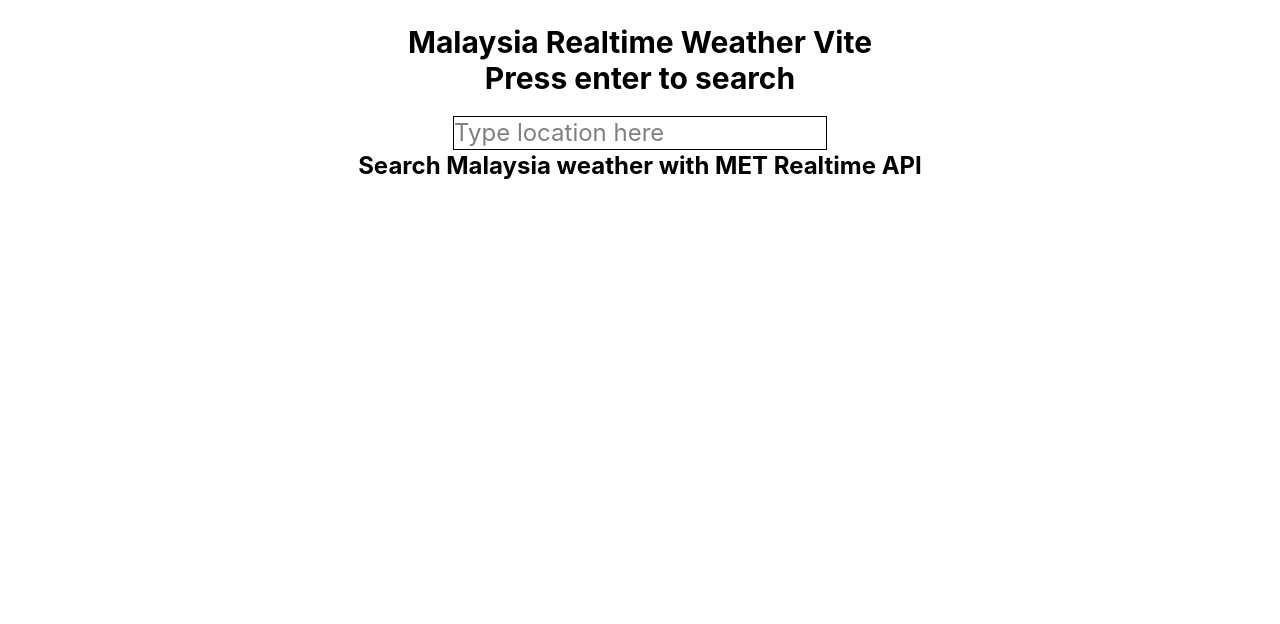
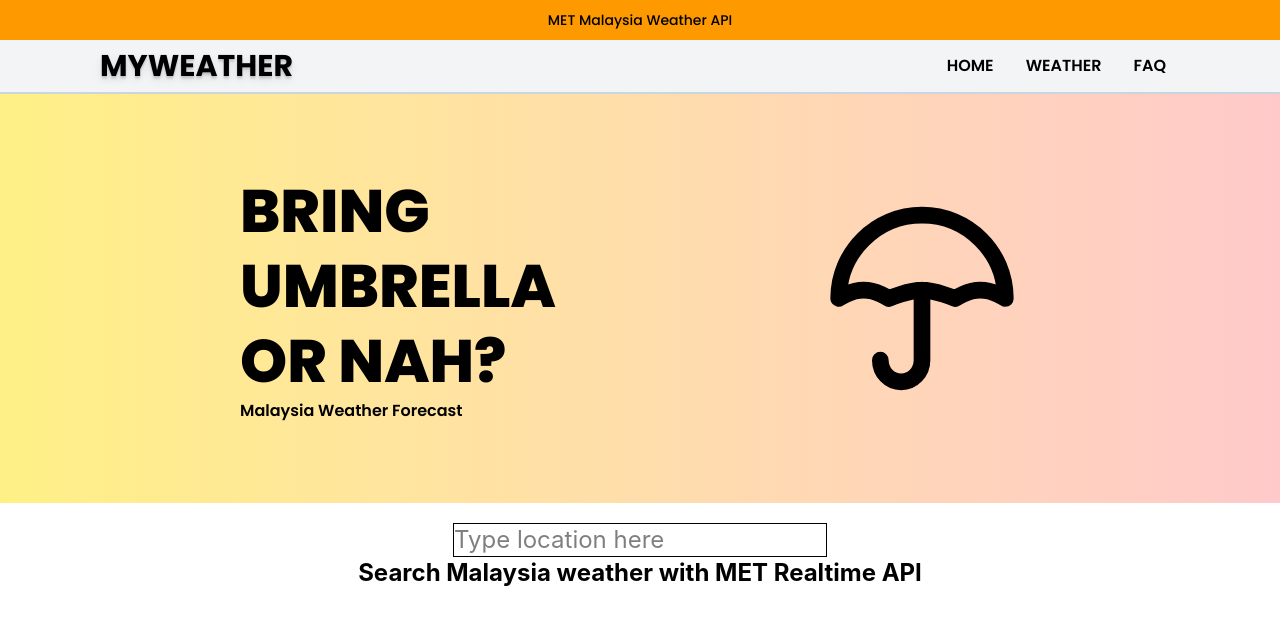
Before and after one commit to LeftCrosz/vue-malaysia-weather, a Vue app: page / in a window 1280 px wide. Shown: the top 624 px of the page. Built offline with nearby package versions, Linux system fonts and the light colour scheme.

Commit message:
Add navigation and header components; update styles and structure

```diff
--- a/index.html
+++ b/index.html
@@ -6,6 +6,12 @@
     <meta name="viewport" content="width=device-width, initial-scale=1.0" />
     <title>Malaysia Weather</title>
     <link rel="stylesheet" href="style.css" />
+    <link rel="preconnect" href="https://fonts.googleapis.com" />
+    <link rel="preconnect" href="https://fonts.gstatic.com" crossorigin />
+    <link
+      href="https://fonts.googleapis.com/css2?family=Poppins:wght@400;500;600;700;800&display=swap"
+      rel="stylesheet"
+    />
   </head>
   <body>
     <div id="app"></div>
--- a/src/App.vue
+++ b/src/App.vue
@@ -1,12 +1,13 @@
 <script setup lang="ts">
-import Home from './components/Home.vue'
+import Nav from './components/Navigation.vue'
+import Home from './components/Header.vue'
 import WeatherWidget from './components/WeatherWidget.vue'
 </script>
 
 <template>
-  <div class="p-6 ">
+  <div>
+    <Nav />
     <Home />
     <WeatherWidget />
   </div>
-
 </template>
--- /dev/null
+++ b/src/components/Header.vue
@@ -0,0 +1,34 @@
+<script setup lang="ts"></script>
+
+<template>
+  <section
+    class="flex flex-col md:flex-row font-[Poppins] p-6 sm:p-10 lg:p-20 gap-6 bg-linear-to-r from-yellow-200 to-red-200"
+  >
+    <div class="flex flex-col lg:items-start sm:items-center justify-end w-full md:w-auto lg:pl-40">
+      <h2
+        class="font-extrabold text-3xl sm:text-4xl md:text-5xl lg:text-6xl uppercase select-none leading-tight"
+      >
+        Bring Umbrella or Nah?
+      </h2>
+      <p class="font-semibold text-sm sm:text-base">Malaysia Weather Forecast</p>
+    </div>
+    <div class="flex items-center justify-center w-full p-2 sm:p-5">
+      <svg
+        class="transition duration-800 hover:rotate-35"
+        width="200"
+        height="100%"
+        viewBox="0 0 24 24"
+        fill="none"
+        xmlns="http://www.w3.org/2000/svg"
+      >
+        <path
+          d="M7 19.4C7 20.8359 8.11929 22 9.5 22C10.8807 22 12 20.8359 12 19.4V11M12 11C10.3898 11 8 12 8 12C8 12 6.61017 11 5 11C3.38983 11 2 12 2 12C2 6.47715 6.47715 2 12 2C17.5228 2 22 6.47715 22 12C22 12 20.6102 11 19 11C17.3898 11 16 12 16 12C16 12 13.6102 11 12 11Z"
+          stroke="currentColor"
+          stroke-width="2"
+          stroke-linecap="round"
+          stroke-linejoin="round"
+        />
+      </svg>
+    </div>
+  </section>
+</template>
--- a/src/components/Home.vue
+++ /dev/null
@@ -1,8 +0,0 @@
-<script setup lang="ts"></script>
-
-<template>
-  <div class="text-center font-bold text-3xl">
-    <h1>Malaysia Realtime Weather Vite</h1>
-    <p>Press enter to search</p>
-  </div>
-</template>
--- /dev/null
+++ b/src/components/Navigation.vue
@@ -0,0 +1,27 @@
+<script setup lang="ts"></script>
+
+<template>
+  <header class="relative font-[Poppins]">
+    <p class="flex h-10 bg-amber-500 items-center justify-center text-sm font-medium">
+      MET Malaysia Weather API
+    </p>
+  </header>
+
+  <nav
+    class="flex items-center justify-between font-[Poppins] pl-25 pr-25 uppercase bg-gray-100 border-b-2 border-slate-300"
+  >
+    <div>
+      <h1 class="relative font-bold cursor-pointer text-[30px] text-shadow-lg">myweather</h1>
+    </div>
+
+    <ul class="flex items-center justify-center flex-row space-x-5 m-2 font-semibold">
+      <li
+        class="p-1.5 hover:bg-gray-700 hover:rounded-[5px] hover:text-white transition-all duration-600"
+      >
+        <a href="">Home</a>
+      </li>
+      <li class="p-1.5 hover:bg-gray-700 hover:rounded-[5px] hover:text-white transition-all duration-600"><a href="">Weather</a></li>
+      <li class="p-1.5 hover:bg-gray-700 hover:rounded-[5px] hover:text-white transition-all duration-600"><a href="">FAQ</a></li>
+    </ul>
+  </nav>
+</template>
--- a/style.css
+++ b/style.css
@@ -1 +1,10 @@
 @import 'tailwindcss';
+
+@layer base {
+  * {
+    margin: 0;
+    padding: 0;
+    box-sizing: border-box;
+    scroll-behavior: smooth;
+  }
+}
```
